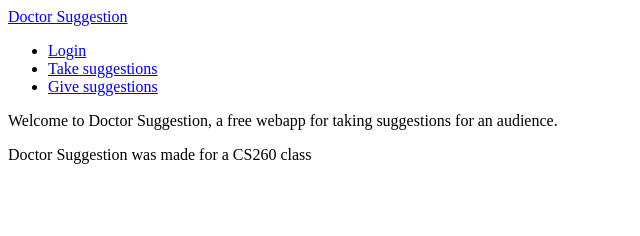
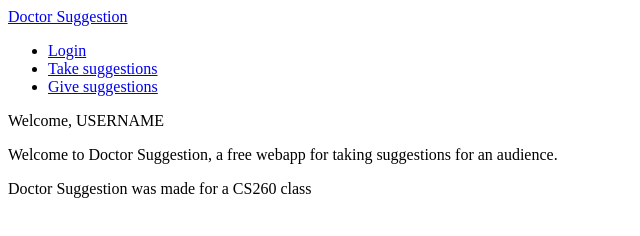
Before and after one commit to Tertle950/startup-for-class, a plain HTML site: page index.html in a window 1280 px wide. Shown: the whole page, without its empty margins (0-640 px from the left). Drawn offline with Linux system fonts and the light colour scheme.

Commit message:
Username placeholder

```diff
--- a/header.html
+++ b/header.html
@@ -1,4 +1,5 @@
-<header><a href="index.html">Doctor Suggestion</a></header>
+<header>
+    <a href="index.html">Doctor Suggestion</a>
     <nav>
         <ul>
             <li><a class="login" href="login.html">Login</a></li>
@@ -6,3 +7,5 @@
             <li><a class="option" href="connect.html">Give suggestions</a></li>
         </ul>
     </nav>
+    <div class="info">Welcome, <span id="username">USERNAME</span></div>
+</header>
```
Lines whose indentation alone changed are shown as unchanged.
